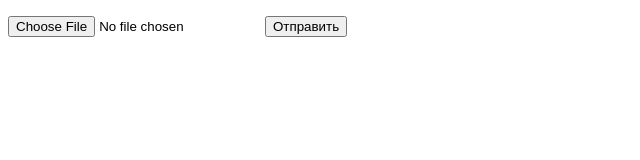
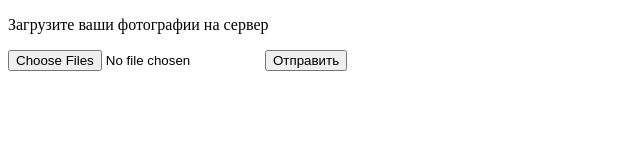
Before and after one commit to NewSchoolProgrammist/VladimirProjSchool, a plain HTML site: page index.html in a window 1280 px wide. Shown: the whole page, without its empty margins (0-640 px from the left). Drawn offline with Linux system fonts and the light colour scheme.

Commit message:
Update index.html

```diff
--- a/index.html
+++ b/index.html
@@ -1,12 +1,13 @@
 <!DOCTYPE html>
 <html>
  <head>
-  <meta charset="utf-8">
-  <title>Отправка файла на сервер</title>
+  <meta charset="utf-8" />
+  <title>Загрузка файла</title>
  </head>
  <body>
   <form enctype="multipart/form-data" method="post">
-   <p><input type="file" name="f">
+   <p>Загрузите ваши фотографии на сервер</p>
+   <p><input type="file" name="photo" multiple accept="image/*,image/jpeg">
    <input type="submit" value="Отправить"></p>
   </form>
  </body>
```
